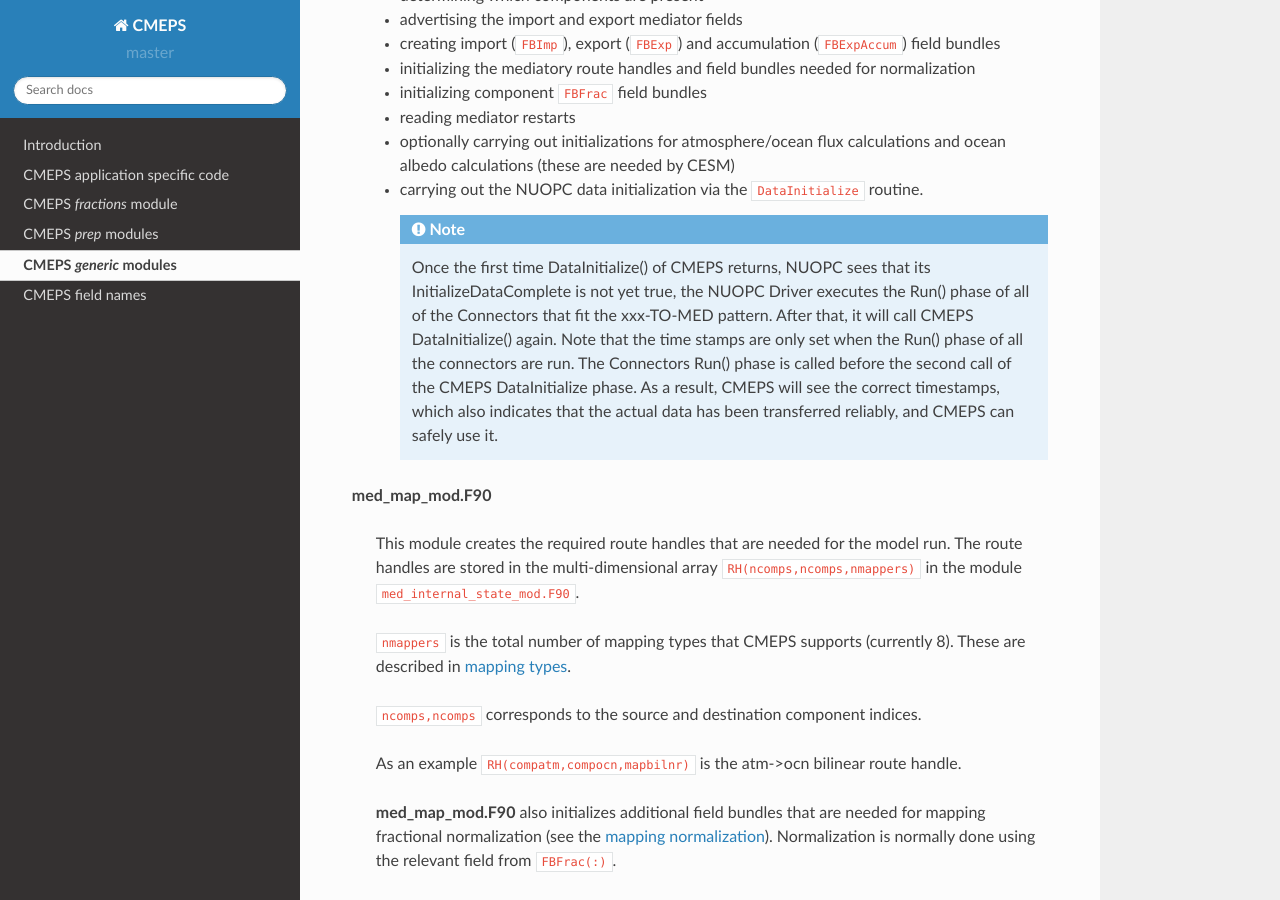
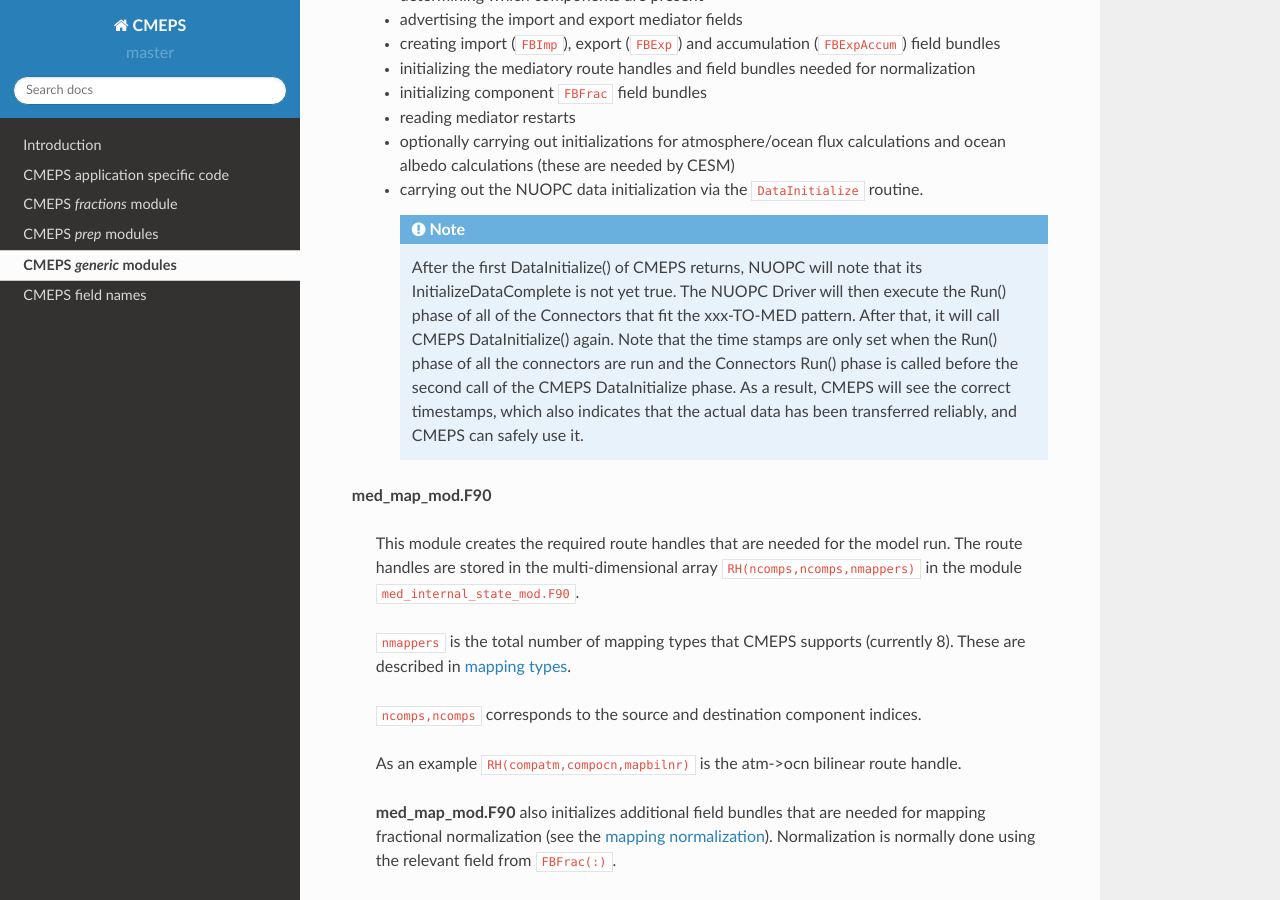
Before and after one commit to ESCOMP/CMEPS, a Sphinx documentation site: the page built from doc/source/generic.rst, in a window 1280 px wide and 900 px high, scrolled down 466 px. Built offline with Sphinx 7.4.7 and the Read the Docs theme 2.0.0, drawn with Linux system fonts in a browser that asks for light colours; comment, search, counter and statistics services are not loaded.

Commit message:
tidy up the datainitialize explanation

```diff
--- a/doc/source/generic.rst
+++ b/doc/source/generic.rst
@@ -34,16 +34,16 @@ application specific and provide general functionality.
 
   * carrying out the NUOPC data initialization via the ``DataInitialize`` routine.
 
-    .. note:: Once the first time DataInitialize() of CMEPS returns,
-	      NUOPC sees that its InitializeDataComplete is not yet true, the
-	      NUOPC Driver executes the Run() phase of all of the Connectors that
-	      fit the xxx-TO-MED pattern. After that, it will call CMEPS
-	      DataInitialize() again. Note that the time stamps are only set
-	      when the Run() phase of all the connectors are run.  The
-	      Connectors Run() phase is called before the second call of the
-	      CMEPS DataInitialize phase.  As a result, CMEPS will see the
-	      correct timestamps, which also indicates that the actual data has
-	      been transferred reliably, and CMEPS can safely use it.
+    .. note:: After the first DataInitialize() of CMEPS returns,
+	          NUOPC will note that its InitializeDataComplete is not yet true. The
+	          NUOPC Driver will then execute the Run() phase of all of the Connectors that
+	          fit the xxx-TO-MED pattern. After that, it will call CMEPS
+	          DataInitialize() again. Note that the time stamps are only set
+	          when the Run() phase of all the connectors are run and the
+	          Connectors Run() phase is called before the second call of the
+	          CMEPS DataInitialize phase. As a result, CMEPS will see the
+	          correct timestamps, which also indicates that the actual data has
+	          been transferred reliably, and CMEPS can safely use it.
 
 **med_map_mod.F90**
 
```
